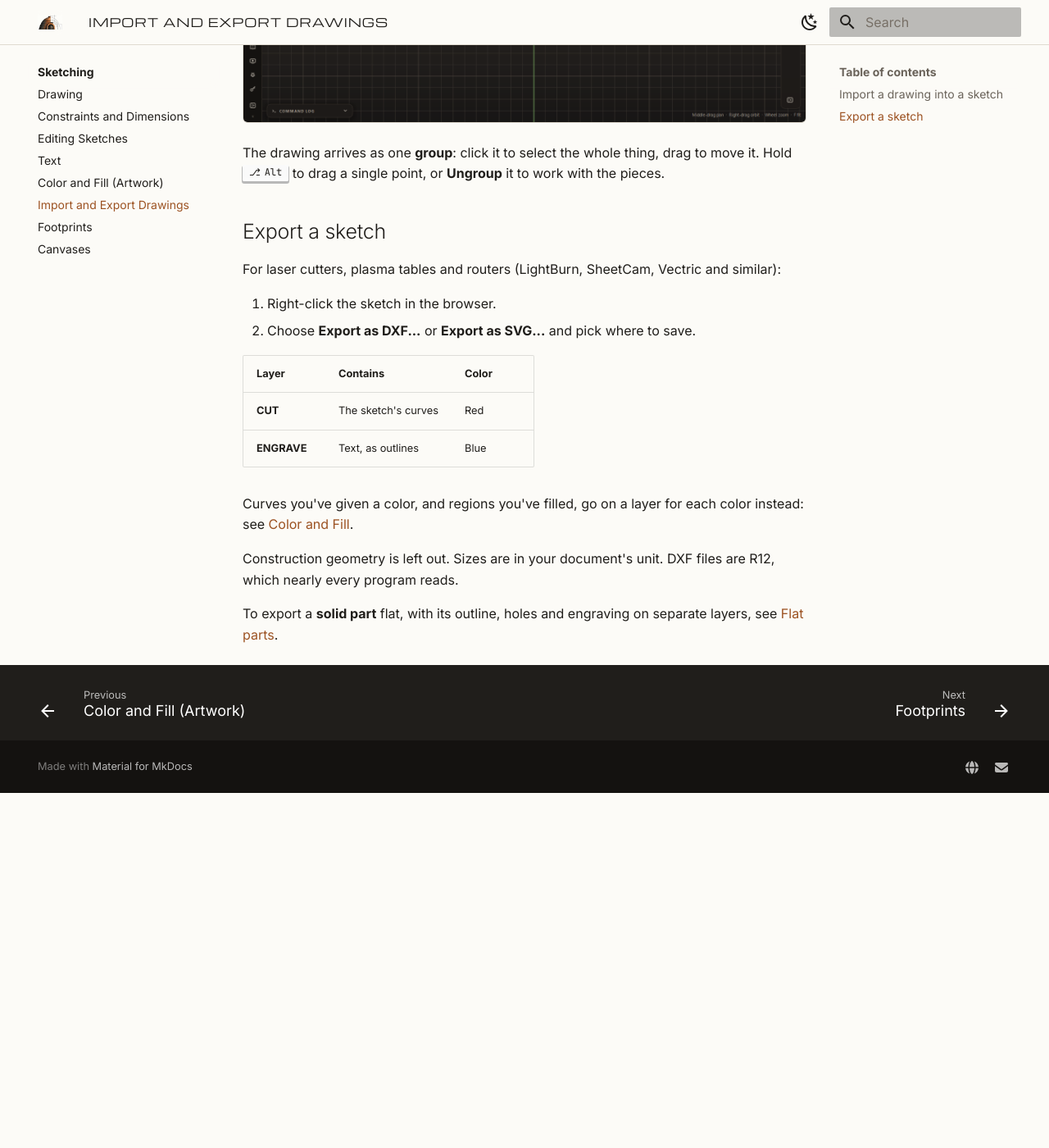
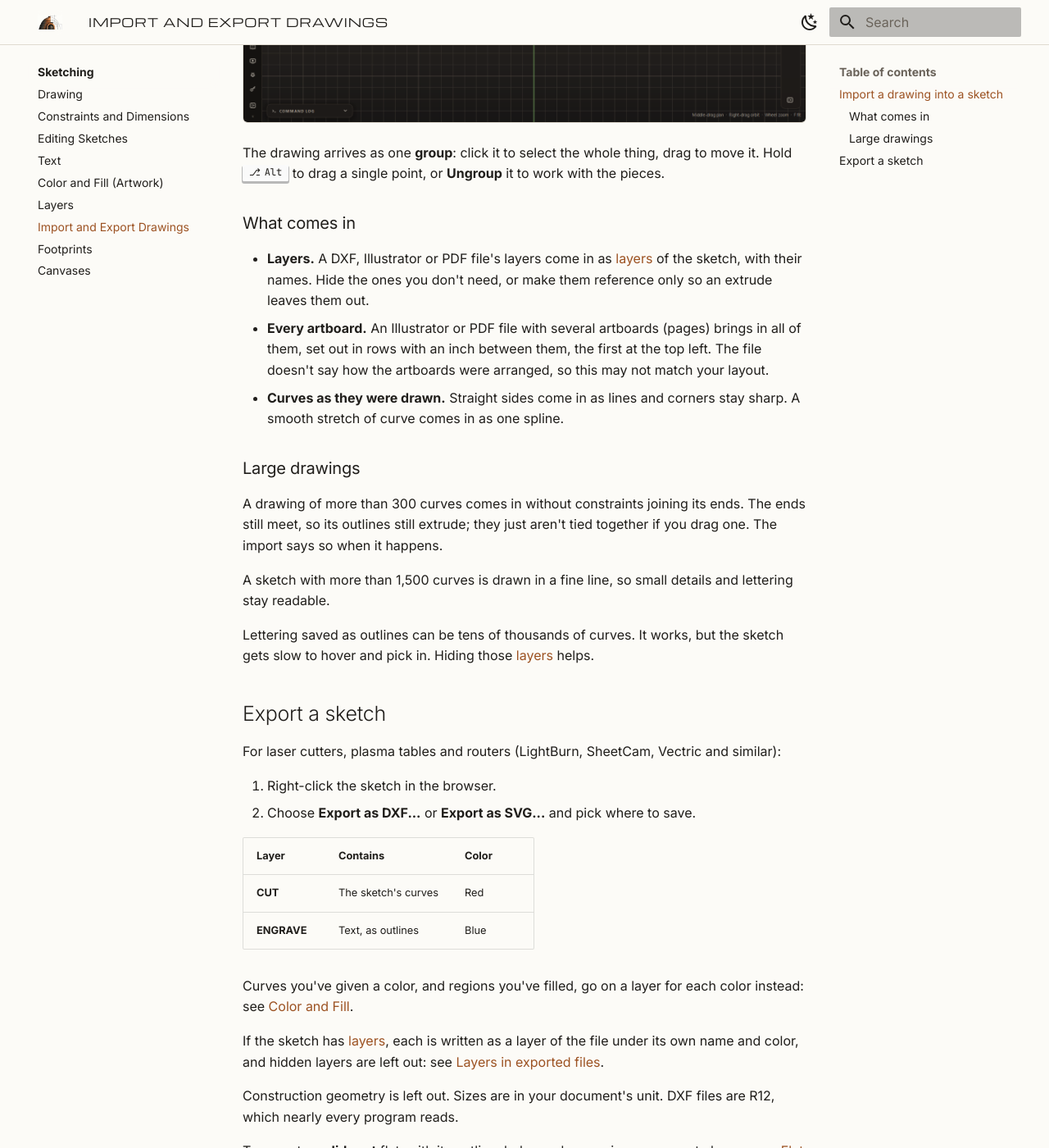
Before and after one commit to invictuscockpits/invictuscad-docs, an MkDocs documentation site: the page built from docs/sketching/import-export.md, in a window 1280 px wide and 1400 px high, scrolled down 1089 px. Shown: the whole window at 82% size. Built offline with MkDocs 1.6.1 and Material for MkDocs 9.7.7, drawn with Linux system fonts in a browser that asks for light colours; before the commit the page ends 2056 px from its top, so only the background shows below that.

Commit message:
Layers in sketches (a new page); what an imported drawing brings in (layers, every artboard, curves as drawn) and how large drawings behave; export by layer; Report an Issue and Request a Feature

```diff
--- a/docs/sketching/import-export.md
+++ b/docs/sketching/import-export.md
@@ -22,6 +22,29 @@ another program, or a part outline.
 The drawing arrives as one **group**: click it to select the whole thing, drag to move it. Hold
 ++alt++ to drag a single point, or **Ungroup** it to work with the pieces.
 
+### What comes in
+
+- **Layers.** A DXF, Illustrator or PDF file's layers come in as [layers](layers.md) of the
+  sketch, with their names. Hide the ones you don't need, or make them reference only so an
+  extrude leaves them out.
+- **Every artboard.** An Illustrator or PDF file with several artboards (pages) brings in all of
+  them, set out in rows with an inch between them, the first at the top left. The file doesn't
+  say how the artboards were arranged, so this may not match your layout.
+- **Curves as they were drawn.** Straight sides come in as lines and corners stay sharp. A smooth
+  stretch of curve comes in as one spline.
+
+### Large drawings
+
+A drawing of more than 300 curves comes in without constraints joining its ends. The ends still
+meet, so its outlines still extrude; they just aren't tied together if you drag one. The import
+says so when it happens.
+
+A sketch with more than 1,500 curves is drawn in a fine line, so small details and lettering
+stay readable.
+
+Lettering saved as outlines can be tens of thousands of curves. It works, but the sketch gets
+slow to hover and pick in. Hiding those [layers](layers.md) helps.
+
 ## Export a sketch
 
 For laser cutters, plasma tables and routers (LightBurn, SheetCam, Vectric and similar):
@@ -37,6 +60,10 @@ For laser cutters, plasma tables and routers (LightBurn, SheetCam, Vectric and s
 Curves you've given a color, and regions you've filled, go on a layer for each color instead:
 see [Color and Fill](artwork.md#export-for-a-laser).
 
+If the sketch has [layers](layers.md), each is written as a layer of the file under its own name
+and color, and hidden layers are left out: see
+[Layers in exported files](layers.md#layers-in-exported-files).
+
 Construction geometry is left out. Sizes are in your document's unit. DXF files are R12, which
 nearly every program reads.
 
--- a/mkdocs.yml
+++ b/mkdocs.yml
@@ -75,6 +75,7 @@ nav:
       - Editing Sketches: sketching/editing.md
       - Text: sketching/text.md
       - Color and Fill (Artwork): sketching/artwork.md
+      - Layers: sketching/layers.md
       - Import and Export Drawings: sketching/import-export.md
       - Footprints: sketching/footprints.md
       - Canvases: sketching/canvases.md
```
Also changed, not shown: docs/getting-started/window.md (+1 -0 lines), docs/sketching/artwork.md (+2 -1 lines), docs/sketching/layers.md (added, +95 -0 lines).
